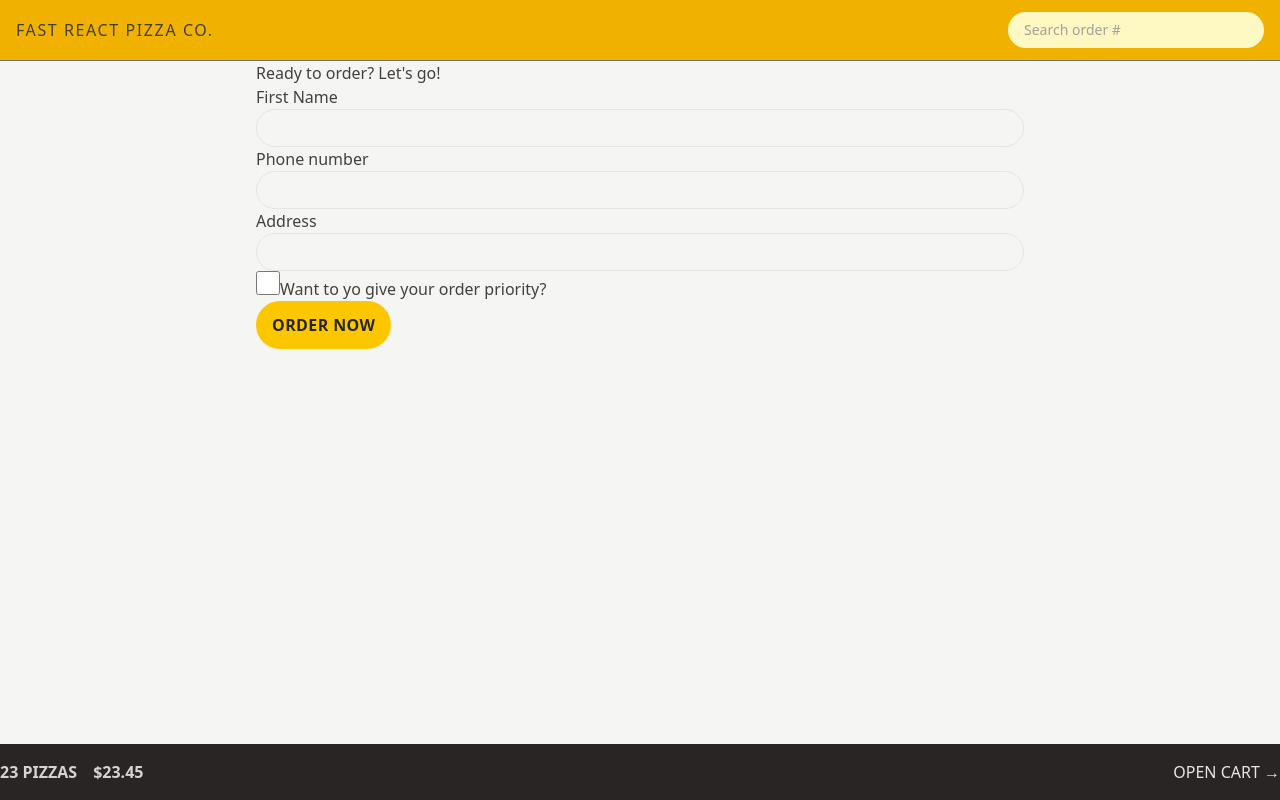
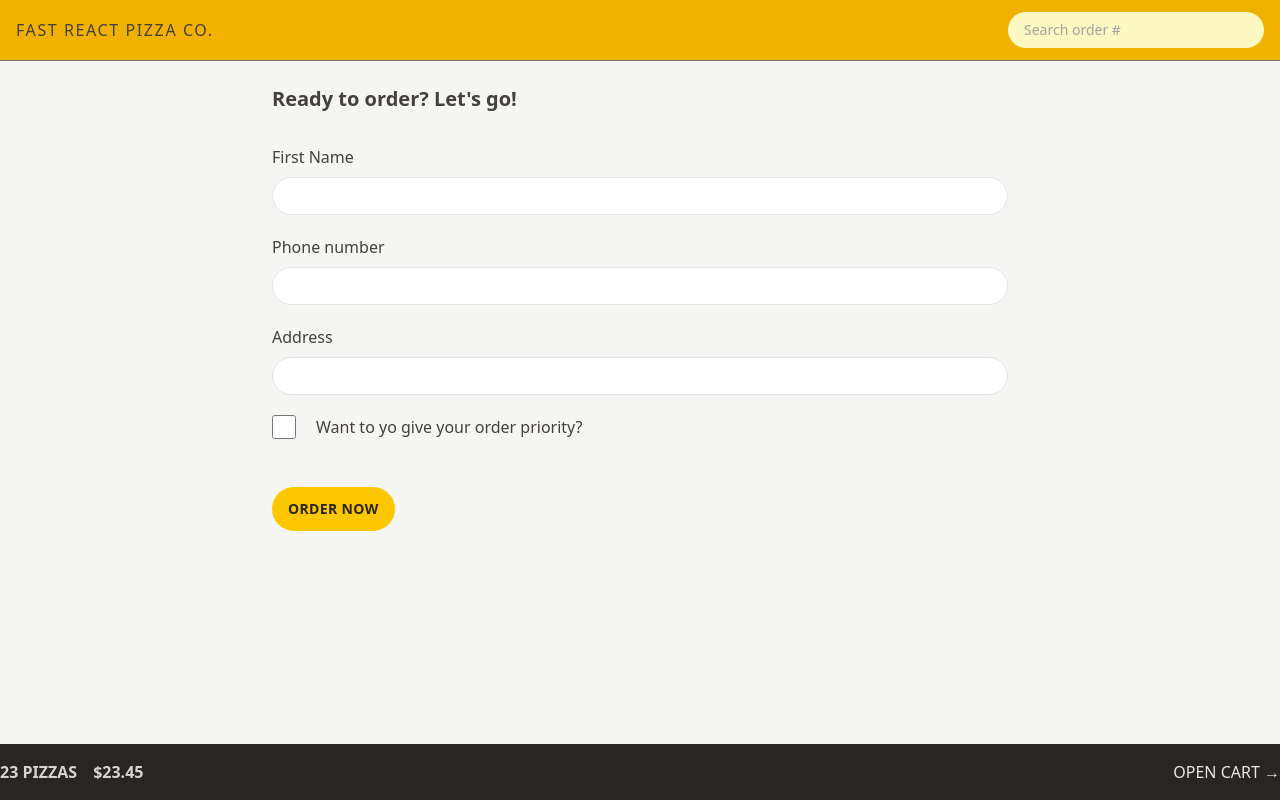
Before and after one commit to justine92415/React_Fast_Pizza, a React (Vite) app: page /order/new in a window 1280 px wide. Built offline with nearby package versions, Linux system fonts and the light colour scheme.

Commit message:
feat(order):310.更新訂單頁面樣式以增強可用性

```diff
--- a/index.html
+++ b/index.html
@@ -12,7 +12,7 @@
       rel="stylesheet"
     />
 
-    <title>Vite + React + TS</title>
+    <title>Fast React Pizza Co.</title>
   </head>
   <body class="bg-stone-100 text-stone-700">
     <div id="root"></div>
--- a/src/features/order/CreateOrder.tsx
+++ b/src/features/order/CreateOrder.tsx
@@ -42,32 +42,51 @@
   const cart = fakeCart;
 
   return (
-    <div>
-      <h2>Ready to order? Let's go!</h2>
+    <div className="px-4 py-6">
+      <h2 className="mb-8 text-xl font-semibold">Ready to order? Let's go!</h2>
 
       {/* <Form method="POST" action="/order/new"> */}
       <Form method="POST">
-        <div>
+        <div className="mb-5 flex flex-col gap-2">
           <label>First Name</label>
-          <input className="input" type="text" name="customer" required />
+          <input
+            className="input bg-white"
+            type="text"
+            name="customer"
+            required
+          />
         </div>
 
-        <div>
+        <div className="mb-5 flex flex-col gap-2">
           <label>Phone number</label>
-          <div>
-            <input className="input" type="tel" name="phone" required />
-          </div>
-          {formErrors?.phone && <p>{formErrors.phone}</p>}
-        </div>
-
-        <div>
-          <label>Address</label>
-          <div>
-            <input className="input" type="text" name="address" required />
+          <div className="grow">
+            <input
+              className="input w-full bg-white"
+              type="tel"
+              name="phone"
+              required
+            />
+            {formErrors?.phone && (
+              <p className="mt-2 rounded-md bg-red-100 p-2 text-xs text-red-700">
+                {formErrors.phone}
+              </p>
+            )}
           </div>
         </div>
 
-        <div>
+        <div className="mb-5 flex flex-col gap-2">
+          <label>Address</label>
+          <div className="grow">
+            <input
+              className="input w-full bg-white"
+              type="text"
+              name="address"
+              required
+            />
+          </div>
+        </div>
+
+        <div className="mb-12 flex items-center gap-5">
           <input
             className="h-6 w-6 accent-yellow-400 focus:ring focus:ring-yellow-400 focus:ring-offset-2"
             type="checkbox"
@@ -76,12 +95,14 @@
             // value={withPriority}
             // onChange={(e) => setWithPriority(e.target.checked)}
           />
-          <label htmlFor="priority">Want to yo give your order priority?</label>
+          <label className="font-medium" htmlFor="priority">
+            Want to yo give your order priority?
+          </label>
         </div>
 
         <div>
           <input type="hidden" name="cart" value={JSON.stringify(cart)} />
-          <Button disabled={isSubmitting} type='primary'>
+          <Button disabled={isSubmitting} type="primary">
             {isSubmitting ? "Placeing order...." : "Order now"}
           </Button>
         </div>
--- a/src/index.css
+++ b/src/index.css
@@ -3,7 +3,7 @@
 
 @layer components {
   .input {
-    @apply w-full rounded-full border border-stone-200 px-4 py-2 text-sm transition-all duration-300 placeholder:text-stone-400 focus:ring focus:ring-yellow-400 focus:outline-none;
+    @apply rounded-full border border-stone-200 px-4 py-2 text-sm transition-all duration-300 placeholder:text-stone-400 focus:ring focus:ring-yellow-400 focus:outline-none;
   }
 
   .loader {
--- a/src/ui/Button.tsx
+++ b/src/ui/Button.tsx
@@ -11,7 +11,7 @@
   to?: string;
   type: "small" | "primary" | "secondary";
 }) {
-  const base = `inline-block rounded-full bg-yellow-400 font-semibold tracking-wide
+  const base = `inline-block text-sm rounded-full bg-yellow-400 font-semibold tracking-wide
         text-stone-800 uppercase transition-colors duration-300 hover:bg-yellow-300
         focus:ring focus:ring-yellow-300 focus:ring-offset-2 focus:outline-none
         disabled:cursor-not-allowed disabled:bg-slate-600`;
@@ -20,7 +20,7 @@
   } = {
     primary: base + " px-4 py-3",
     small: base + " px-4 py-2 text-xs",
-    secondary: `inline-block rounded-full border-2 border-stone-300 font-semibold tracking-wide
+    secondary: `inline-block text-sm rounded-full border-2 border-stone-300 font-semibold tracking-wide
         text-stone-400 uppercase transition-colors duration-300 hover:bg-stone-300 hover:text-stone-800
         hover:focus:bg-stone-300 focus:text-stone-800 focus:ring focus:ring-stone-200 focus:ring-offset-2 focus:outline-none
         disabled:cursor-not-allowed disabled:bg-slate-600 px-4 py-2.5`,
```
